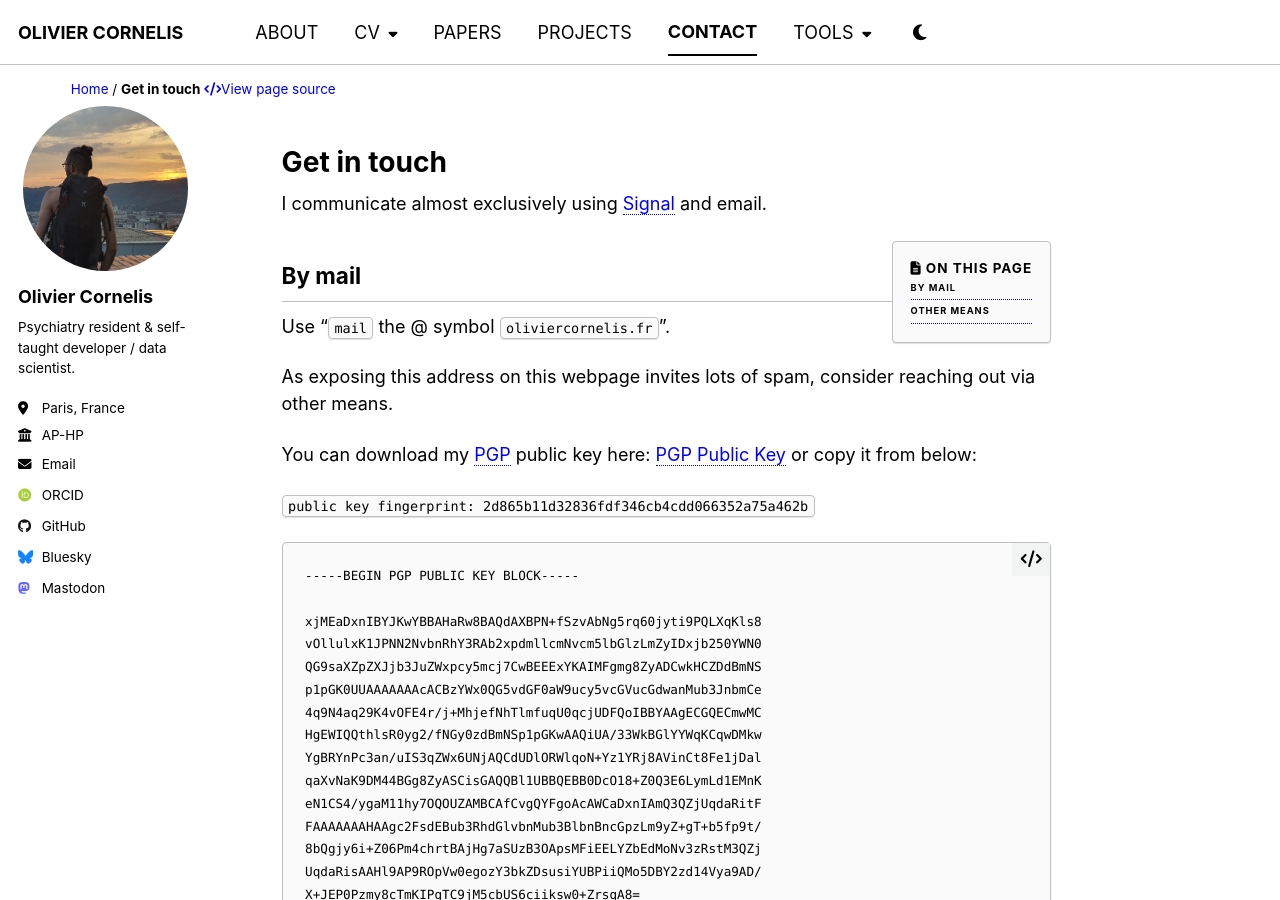
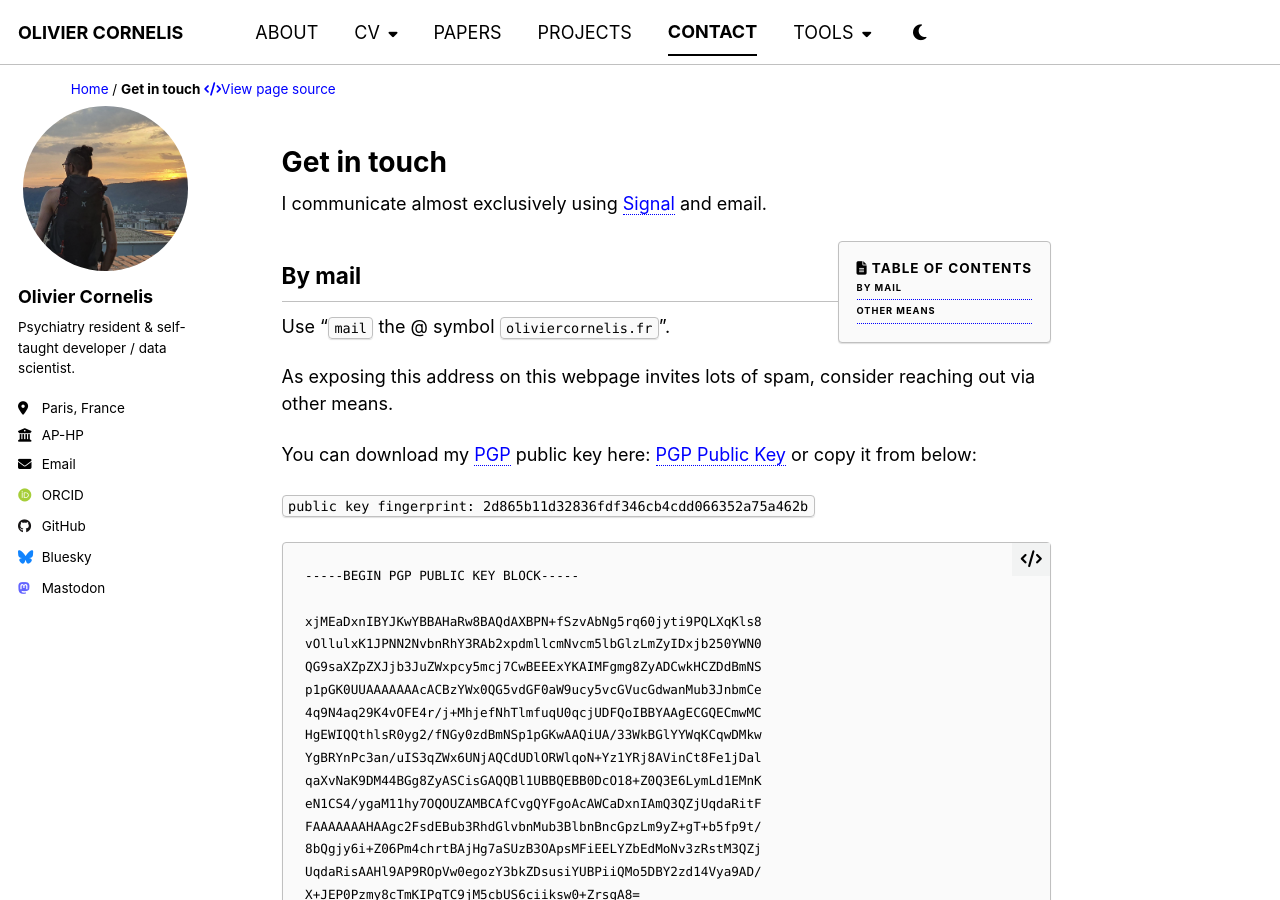
Before and after one commit to thiswillbeyourgithub/website, a Jekyll site: the page built from _pages/contact.md, in a window 1280 px wide and 900 px high. Built offline with Jekyll 4.4.1, drawn with Linux system fonts in a browser that asks for light colours; some web fonts are replaced.

Commit message:
rename On THis Page to Table of Contents
Signed-off-by: thiswillbeyourgithub <26625900+thiswillbeyourgithub@users.noreply.github.com>

```diff
--- a/_data/ui-text.yml
+++ b/_data/ui-text.yml
@@ -8,7 +8,7 @@ en: &DEFAULT_EN
   pagination_next            : "Next"
   breadcrumb_home_label      : "Home"
   breadcrumb_separator       : "/"
-  toc_label                  : "On This Page"
+  toc_label                  : "Table of Contents"
   ext_link_label             : "Direct Link"
   less_than                  : "less than"
   minute_read                : "minute read"
```
